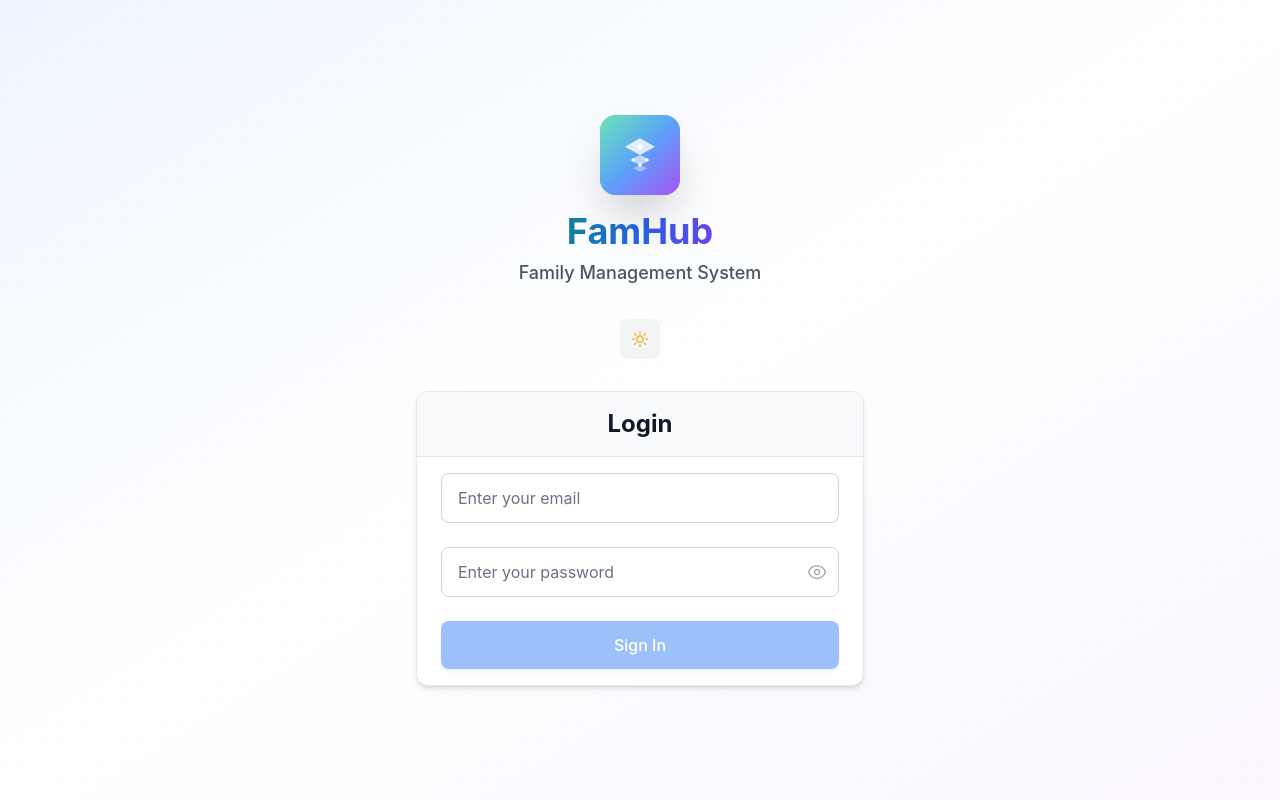
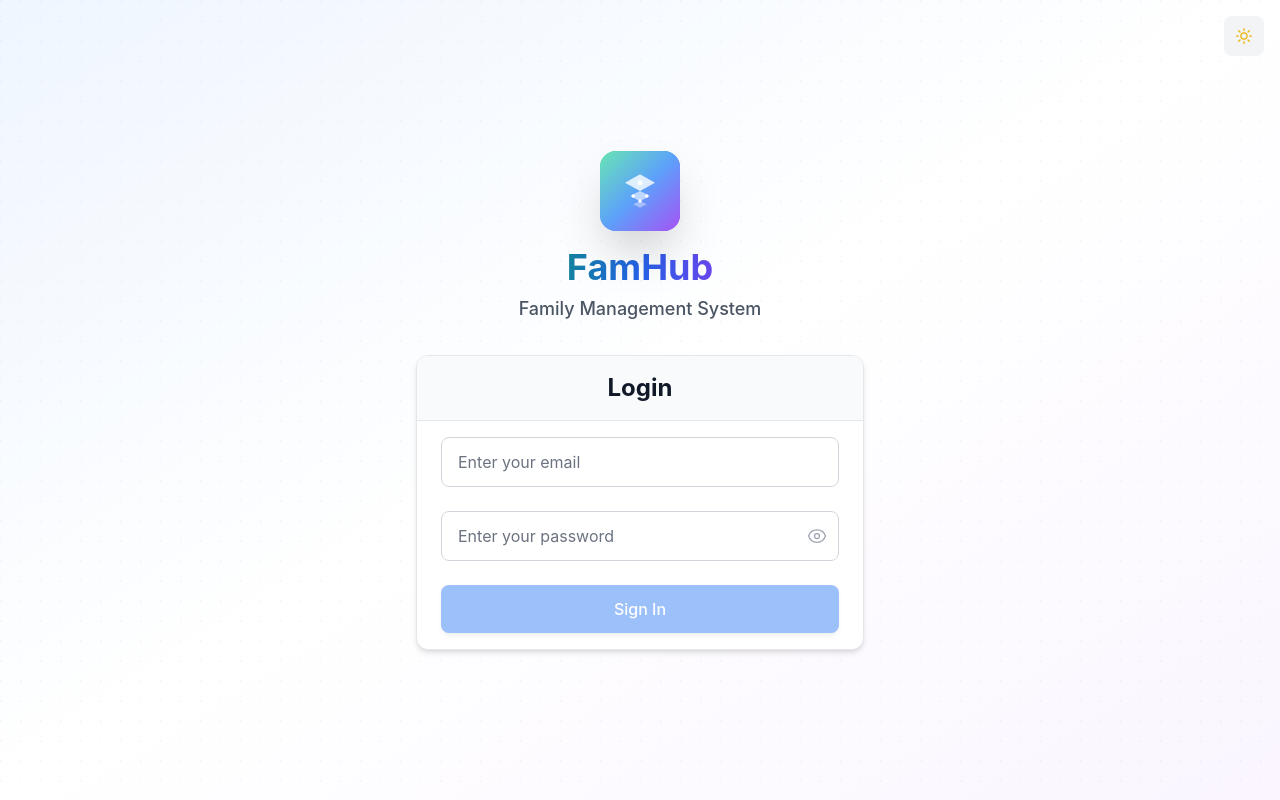
Before and after one commit to cOsMiCTr/famhub-family-management, a React (Vite) app in the folder client/: page /login in a window 1280 px wide. Built offline with nearby package versions, Linux system fonts and the light colour scheme.

Commit message:
Move dark mode toggle to top right corner of login page

```diff
--- a/client/src/pages/LoginPage.tsx
+++ b/client/src/pages/LoginPage.tsx
@@ -95,6 +95,11 @@
         </div>
       </div>
 
+      {/* Theme toggle - positioned in top right corner */}
+      <div className="absolute top-4 right-4 z-10">
+        <ThemeToggle />
+      </div>
+
       {/* Centered content */}
       <div className="relative flex min-h-screen items-center justify-center px-4 sm:px-6 lg:px-8">
         <div className="w-full max-w-md">
@@ -127,11 +132,6 @@
                 </h1>
                 <p className="text-lg text-gray-600 dark:text-gray-300 font-medium">Family Management System</p>
               </div>
-            </div>
-
-            {/* Theme toggle */}
-            <div className="flex justify-center">
-              <ThemeToggle />
             </div>
 
             {/* Login form */}
```
